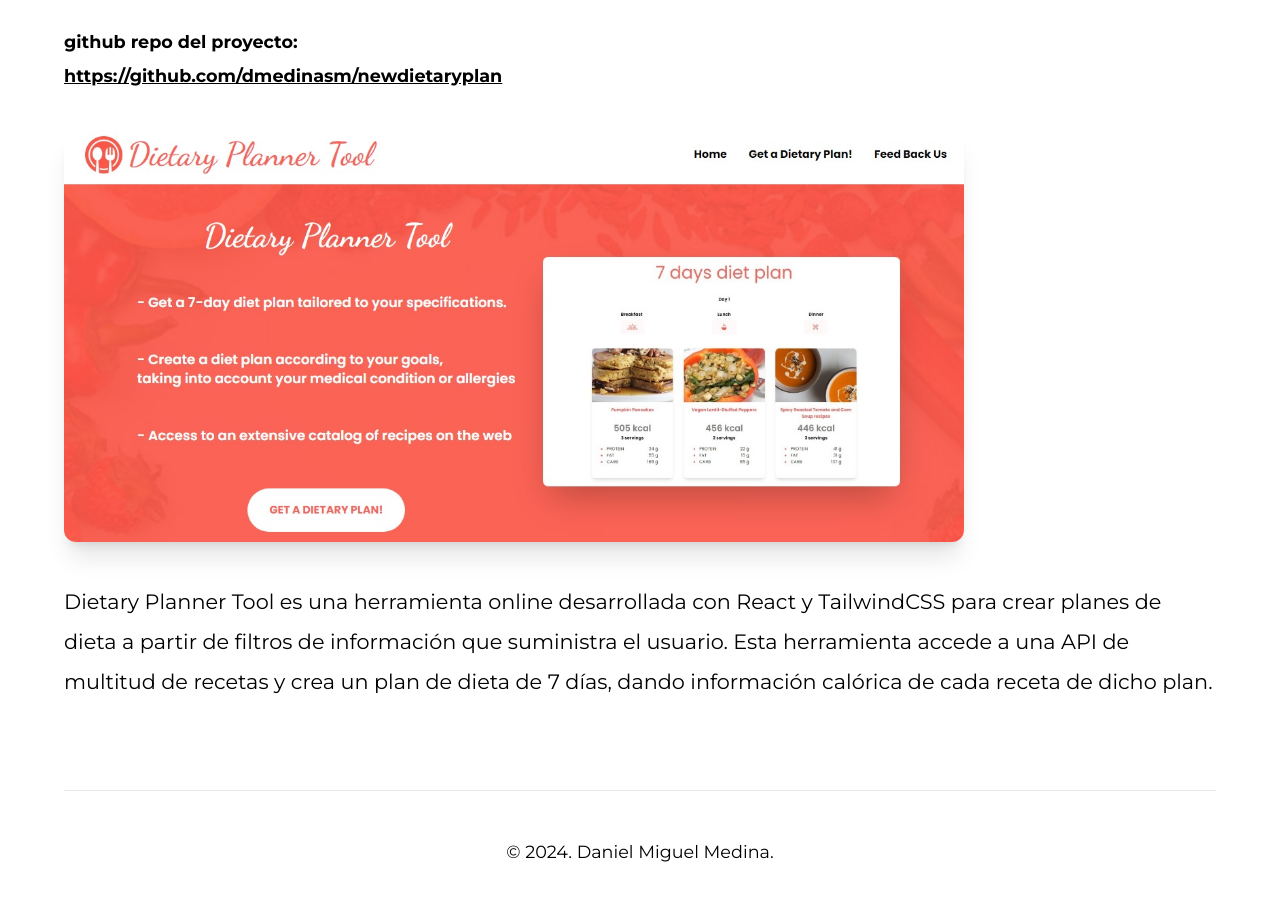
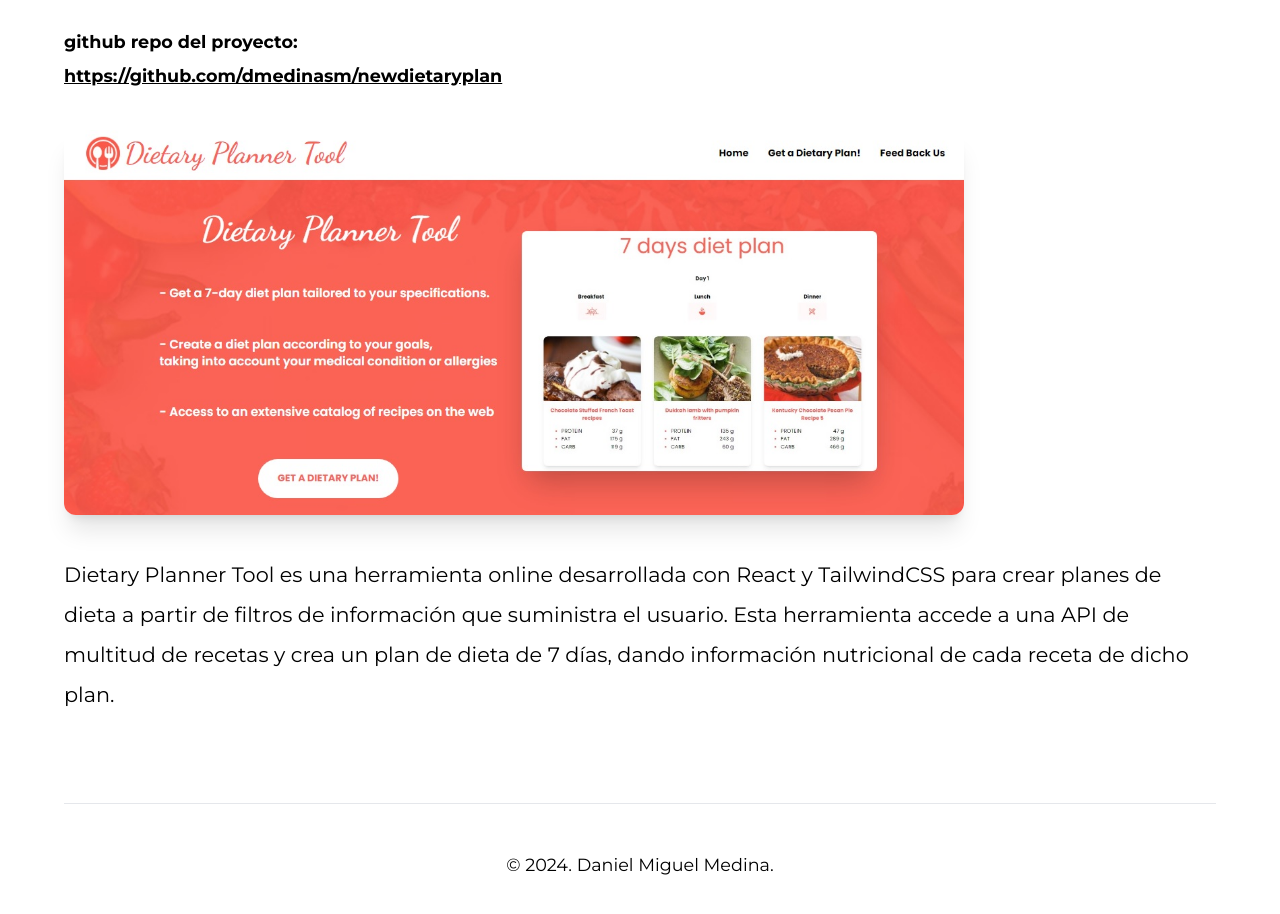
Before and after one commit to dmedinasm/miportfolio, a React (Vite) app: page / in a window 1280 px wide. Shown: the part 3060-3974 px from the top of the page. Built offline with nearby package versions, Linux system fonts and the light colour scheme.

Commit message:
Cambio de imagen de proyecto Dietary Planner

```diff
--- a/src/components/Projects.jsx
+++ b/src/components/Projects.jsx
@@ -2,7 +2,7 @@ import React from 'react'
 import Project from './Project'
 import gpt4Img from '../assets/gpt4uxui.jpg'
 import restaurantImg from '../assets/restaurantuxui.jpg'
-import dietaryImg from '../assets/dietaryplannertool.jpg'
+import dietaryImg from '../assets/dietary.jpg'
 const Projects = () => {
   return (
     <section className="py-12 px-8 md:px-[64px] my-2 flex flex-col">
@@ -28,7 +28,7 @@ const Projects = () => {
           title="Dietary Planner Tool"
           link="https://dietaryplannertool.netlify.app"
           image={dietaryImg}
-          description="Dietary Planner Tool es una herramienta online desarrollada con React y TailwindCSS  para crear planes de dieta a partir de filtros de información que suministra el usuario. Esta herramienta accede a una API de multitud de recetas y crea un plan de dieta de 7 días, dando información calórica de cada receta de dicho plan."
+          description="Dietary Planner Tool es una herramienta online desarrollada con React y TailwindCSS  para crear planes de dieta a partir de filtros de información que suministra el usuario. Esta herramienta accede a una API de multitud de recetas y crea un plan de dieta de 7 días, dando información nutricional de cada receta de dicho plan."
           repoLink ="https://github.com/dmedinasm/newdietaryplan"
         />
       </div>
```
Also changed, not shown: src/assets/dietary.jpg (added), src/assets/dietaryplannertool.jpg (deleted).
